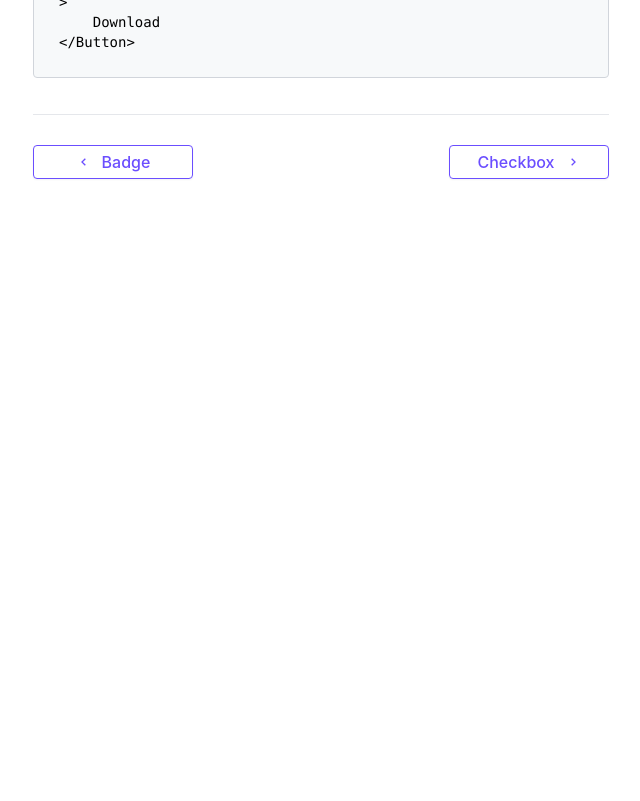
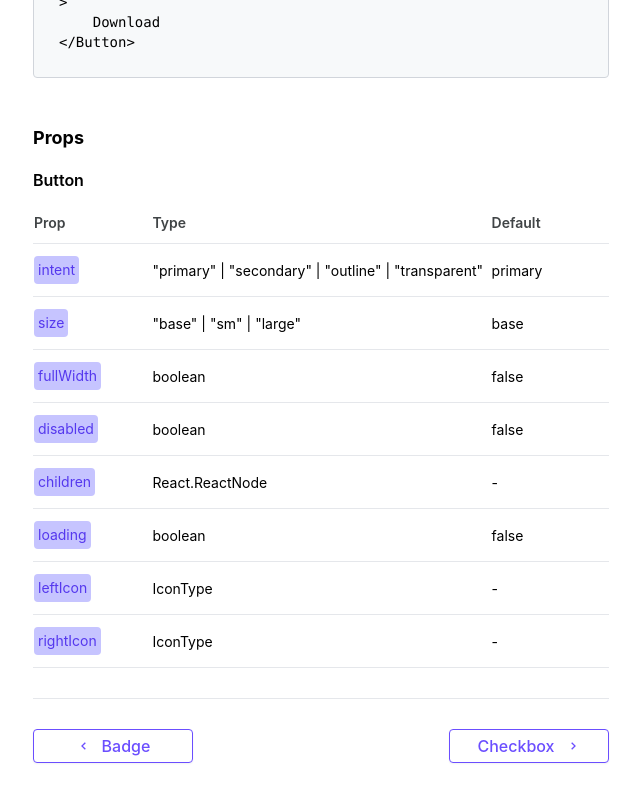
Before and after one commit to elijahnikov/ui, a Next.js app: page /button in a window 1280 px wide. Shown: the part 2860-3661 px from the top of the page, without its empty margins (351-991 px from the left). Before the commit the page ends 3105 px from the top, so only its background shows below. Built offline with nearby package versions, Linux system fonts and the light colour scheme.

Commit message:
fixing sizing in apireferencetable

```diff
--- a/src/components/common/APIReferenceTable/APIReferenceTable.tsx
+++ b/src/components/common/APIReferenceTable/APIReferenceTable.tsx
@@ -9,20 +9,23 @@ import {
 import Tooltip from "@/components/ui/Tooltip/Tooltip";
 import { BiInfoCircle } from "react-icons/bi";
 
-type Prop = {
+export type PropType = Omit<
+    {
         propName: string;
         tooltip?: string;
         type: string;
         default: string;
-};
+    },
+    "id"
+>;
 
-const columnHelper = createColumnHelper<Prop>();
+const columnHelper = createColumnHelper<PropType>();
 
 const columns = [
     columnHelper.accessor("propName", {
         header: () => <span>Prop</span>,
         cell: (info) => (
-            <div className="flex">
+            <div className="flex w-[40%]">
                 <p className="bg-primary-lighter dark:bg-primary-base text-primary-dark  dark:text-primary-lightest p-[4px] text-sm rounded-md">
                     {info.getValue()}
                 </p>
@@ -45,16 +48,20 @@ const columns = [
     }),
     columnHelper.accessor("type", {
         header: () => <span>Type</span>,
-        cell: (info) => <span className="text-sm">{info.getValue()}</span>,
+        cell: (info) => (
+            <span className="w-[40%] text-sm">{info.getValue()}</span>
+        ),
     }),
     columnHelper.accessor("default", {
         header: () => <span>Default</span>,
-        cell: (info) => <span className="text-sm">{info.getValue()}</span>,
+        cell: (info) => (
+            <span className="w-[20%] text-sm">{info.getValue()}</span>
+        ),
     }),
 ];
 
 interface APIReferenceTableProps {
-    data: Prop[];
+    data: PropType[];
     title?: string;
 }
 
@@ -92,9 +99,20 @@ const APIReferenceTable = ({ data, title }: APIReferenceTableProps) => {
                     {table.getRowModel().rows.map((row) => (
                         <>
                             <tr className="p-[10px] h-[20px]" key={row.id}>
-                                {row.getVisibleCells().map((cell) => (
+                                {row.getVisibleCells().map((cell) => {
+                                    console.log(cell);
+                                    return (
                                         <td
-                                        className="py-3 w-[33%] whitespace-nowrap dark:border-b-slate-800 border-b-[1px]"
+                                            className={`${
+                                                cell.column.id === "default" &&
+                                                "w-[20%]"
+                                            } ${
+                                                cell.column.id === "propName" &&
+                                                "w-[20%]"
+                                            } ${
+                                                cell.column.id === "type" &&
+                                                "w-[40%]"
+                                            } py-3 whitespace-nowrap dark:border-b-slate-800 border-b-[1px]`}
                                             key={cell.id}
                                         >
                                             {flexRender(
@@ -102,7 +120,8 @@ const APIReferenceTable = ({ data, title }: APIReferenceTableProps) => {
                                                 cell.getContext()
                                             )}
                                         </td>
-                                ))}
+                                    );
+                                })}
                             </tr>
                         </>
                     ))}
--- a/src/maps/component/button.ts
+++ b/src/maps/component/button.ts
@@ -1,3 +1,4 @@
+import { PropType } from "@/components/common/APIReferenceTable/APIReferenceTable";
 import { MenuMap } from "./types";
 
 export const buttonMenuMap: MenuMap[] = [
@@ -85,3 +86,54 @@ import { AiFillSave, AiOutlineCloudDownload } from "react-icons/ai";
     Download
 </Button>`,
 };
+
+export const buttonProps: PropType[] & { id: number }[] = [
+    {
+        id: 1,
+        propName: "intent",
+        type: `"primary" | "secondary" | "outline" | "transparent"`,
+        default: "primary",
+    },
+    {
+        id: 2,
+        propName: "size",
+        type: `"base" | "sm" | "large"`,
+        default: "base",
+    },
+    {
+        id: 3,
+        propName: "fullWidth",
+        type: "boolean",
+        default: "false",
+    },
+    {
+        id: 4,
+        propName: "disabled",
+        type: "boolean",
+        default: "false",
+    },
+    {
+        id: 5,
+        propName: "children",
+        type: "React.ReactNode",
+        default: "-",
+    },
+    {
+        id: 6,
+        propName: "loading",
+        type: "boolean",
+        default: "false",
+    },
+    {
+        id: 7,
+        propName: "leftIcon",
+        type: "IconType",
+        default: "-",
+    },
+    {
+        id: 8,
+        propName: "rightIcon",
+        type: "IconType",
+        default: "-",
+    },
+];
--- a/src/pages/button.tsx
+++ b/src/pages/button.tsx
@@ -9,11 +9,16 @@ import ExampleBlock from "@/components/common/ExampleBlock/ExampleBlock";
 import Button from "@/components/ui/Button/Button";
 
 // Maps
-import { buttonCode, buttonMenuMap } from "@/maps/component/button";
+import {
+    buttonCode,
+    buttonMenuMap,
+    buttonProps,
+} from "@/maps/component/button";
 
 // Icons
 import { AiFillSave, AiOutlineCloudDownload } from "react-icons/ai";
 import PageStepper from "@/components/common/PageStepper/PageStepper";
+import APIReferenceTable from "@/components/common/APIReferenceTable/APIReferenceTable";
 
 interface buttonProps {}
 
@@ -135,6 +140,10 @@ const ButtonPage = ({}: buttonProps) => {
                 </ExampleBlock>
                 <CodeBlock code={buttonCode.buttonWithIcon} />
             </div>
+            <div className="mt-10">
+                <h4 className="mb-4">Props</h4>
+                <APIReferenceTable title="Button" data={buttonProps} />
+            </div>
             <PageStepper currentPage="button" />
         </Layout>
     );
```
Lines whose indentation alone changed are shown as unchanged.
